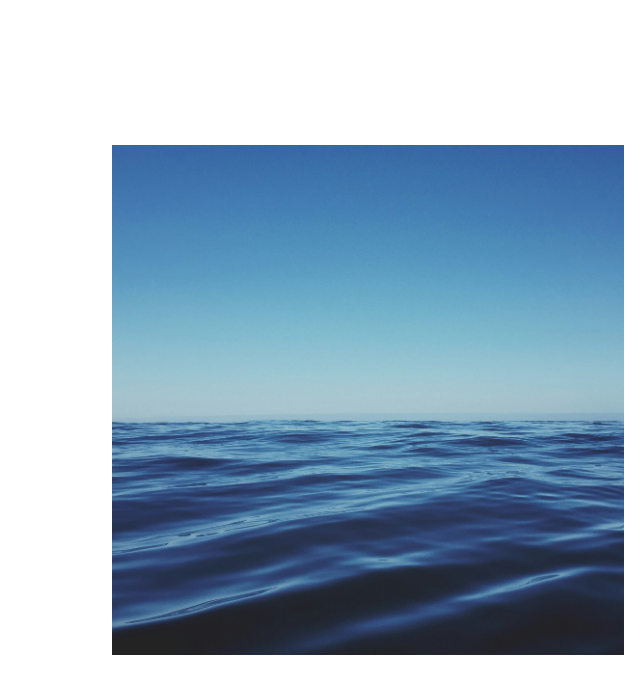
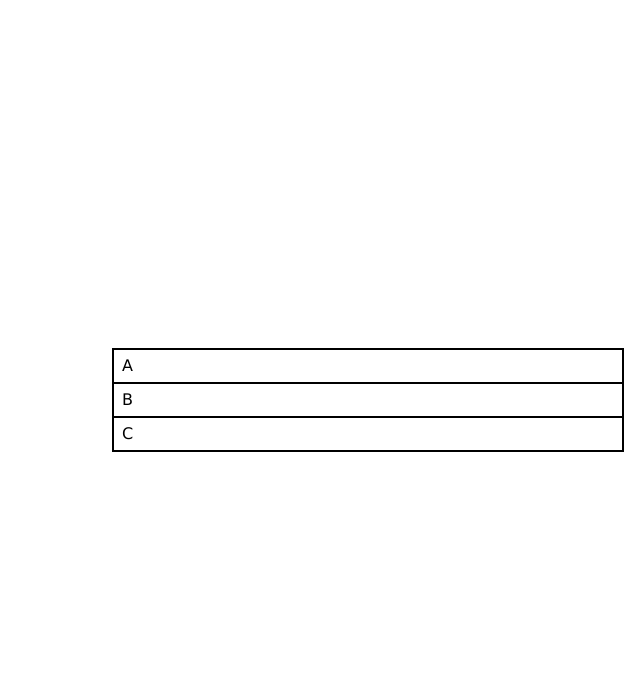
Before and after one commit to TiekieWiki/Thesis-Experiment, a Vue app in the folder thesis-experiment/: page /experiment in a window 1280 px wide. Shown: the top 694 px of the page, without its empty margins (640-1280 px from the left). Built offline with nearby package versions, Linux system fonts and the light colour scheme.

Commit message:
Drag list styling

```diff
--- a/thesis-experiment/src/assets/styles/components/dragList.scss
+++ b/thesis-experiment/src/assets/styles/components/dragList.scss
@@ -0,0 +1,14 @@
+.drag-list {
+  display: flex;
+  align-items: center;
+  width: 100%;
+  height: 100%;
+
+  &.standard {
+    justify-content: end;
+  }
+
+  &.mirrored {
+    justify-content: start;
+  }
+}
--- a/thesis-experiment/src/assets/styles/elements/list.scss
+++ b/thesis-experiment/src/assets/styles/elements/list.scss
@@ -2,6 +2,7 @@
   .list-item {
     display: flex;
     align-items: center;
+    width: 40vw;
     min-width: $size-medium;
     min-height: $size-medium;
     padding: $spacing-small;
--- a/thesis-experiment/src/components/experiment/tasks/DragList.vue
+++ b/thesis-experiment/src/components/experiment/tasks/DragList.vue
@@ -1,5 +1,5 @@
 <template>
-  <div class="drag-list">
+  <div :class="['drag-list', interfaceOrientation]">
     <draggable
       v-model="dragList"
       @start="drag = true"
@@ -18,6 +18,10 @@
 import { ref } from 'vue'
 import draggable from 'vuedraggable'
 
+defineProps<{
+  interfaceOrientation: string
+}>()
+
 const drag = ref<boolean>(false)
 const dragList = ref<{ id: number; name: string }[]>([
   { id: 1, name: 'A' },
--- a/thesis-experiment/src/views/ExperimentView.vue
+++ b/thesis-experiment/src/views/ExperimentView.vue
@@ -1,11 +1,11 @@
 <template>
   <main>
-    <DoubleTapZoomOut :interface-orientation="interfaceOrientation" />
+    <DragList :interface-orientation="interfaceOrientation" />
   </main>
 </template>
 
 <script setup lang="ts">
-import DoubleTapZoomOut from '@/components/experiment/tasks/DoubleTapZoomIn.vue'
+import DragList from '@/components/experiment/tasks/DragList.vue'
 import { ref } from 'vue'
 
 const interfaceOrientation = ref<string>('standard')
```
